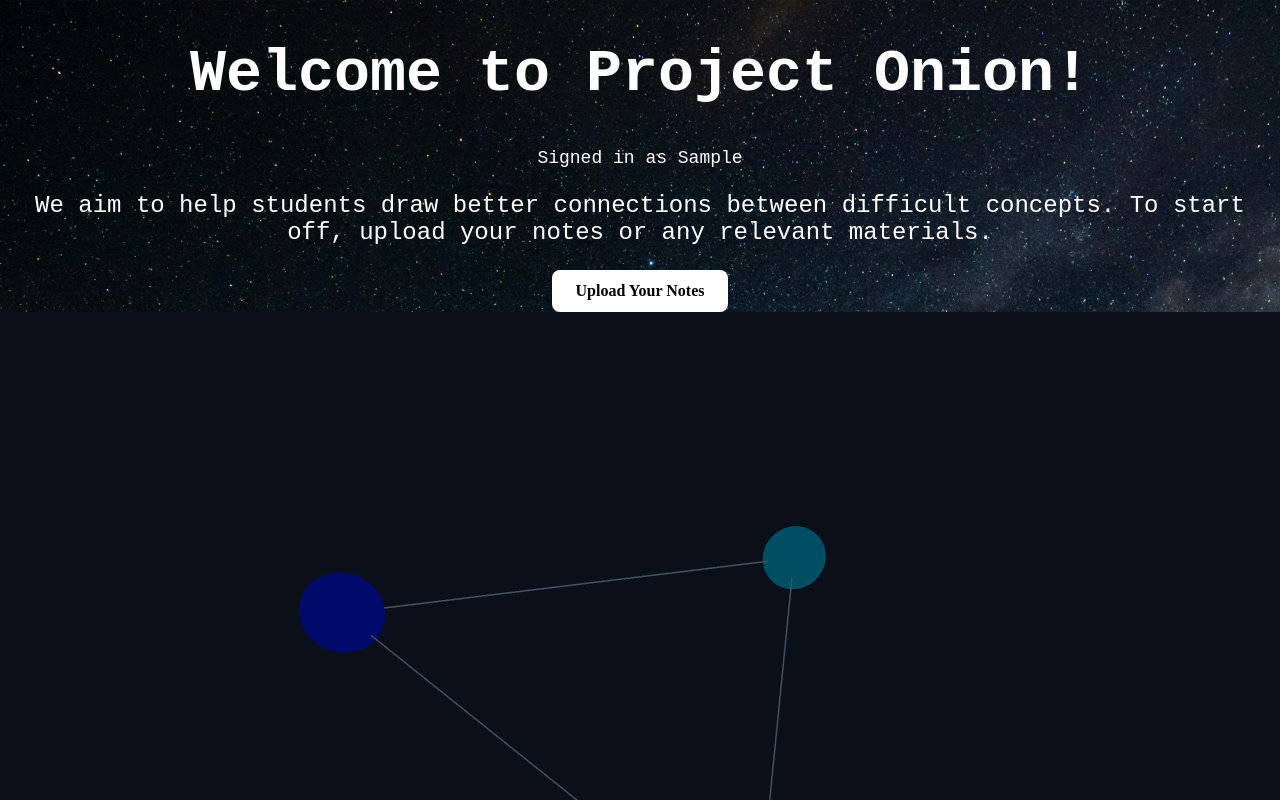
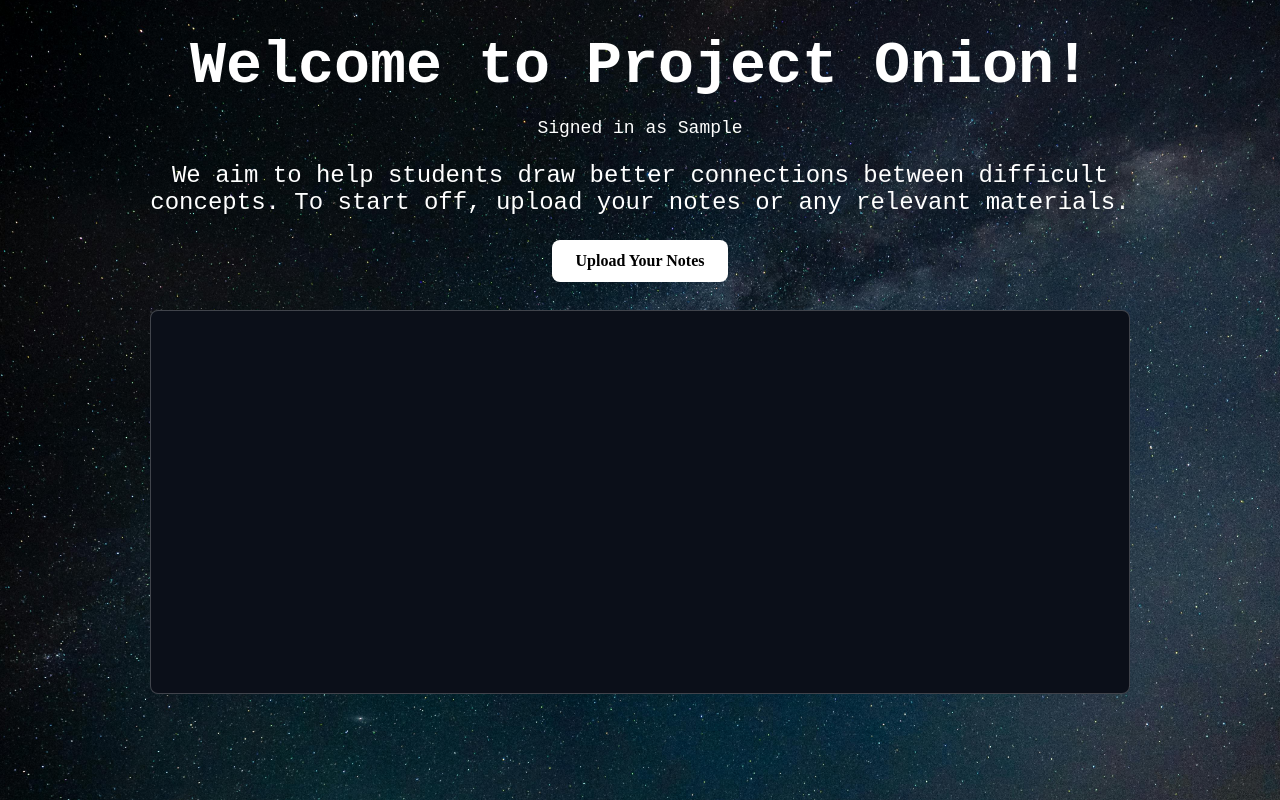
Before and after one commit to gerardlke/Project-Onion, a React (Create React App) app in the folder universe-web/: page / in a window 1280 px wide. Both pictures are taken after typing "Sample", "Sample123" into the empty fields and a click on the button "Login". Shown: the top 800 px of the page. Built offline with nearby package versions, Linux system fonts and the light colour scheme.

Commit message:
Added documentation and node spawn once file uploaded

```diff
--- a/universe-web/src/App.css
+++ b/universe-web/src/App.css
@@ -3,12 +3,37 @@
 }
 
 .app {
+  align-items: center;
+  display: flex;
+  flex-direction: column;
+  gap: 28px;
   min-height: 100vh;
+  padding: 32px 18px 44px;
   text-align: center;
 }
 
 .login-page {
   padding-top: 1px;
+}
+
+.page-content {
+  max-width: 980px;
+  width: min(100%, 980px);
+}
+
+.network-panel {
+  background: #0b0f19;
+  border: 1px solid rgba(255, 255, 255, 0.22);
+  border-radius: 8px;
+  height: clamp(300px, 48vh, 520px);
+  overflow: hidden;
+  width: min(100%, 980px);
+}
+
+.network-panel canvas {
+  display: block;
+  height: 100% !important;
+  width: 100% !important;
 }
 
 .welcome-user {
@@ -23,7 +48,8 @@ h1 {
   color: white;
   text-align: center;
   font-family: 'Courier New', Courier, monospace;
-  font-size: 60px;
+  font-size: clamp(36px, 6vw, 60px);
+  margin: 0 0 18px;
 }
 
 .upload-button {
@@ -42,7 +68,7 @@ p {
   color: white;
   text-align: center;
   font-family: 'Courier New', Courier, monospace;
-  font-size: 24px;
+  font-size: clamp(18px, 2.6vw, 24px);
 }
 
 .popup-overlay {
--- a/universe-web/src/App.js
+++ b/universe-web/src/App.js
@@ -5,15 +5,36 @@ import Stars from './Components/Stars';
 import NetworkScene from './Components/NetworkScene';
 import Login from './Login/Login';
 
+/**
+ * Root application component.
+ *
+ * Responsibilities:
+ * - Hold top-level UI state for login, upload modal visibility, and the latest uploaded file.
+ * - Render the login screen until a user name is submitted.
+ * - Keep the network canvas mounted after login so the universe is visible before and after upload.
+ */
 function App() {
   const [loggedInUser, setLoggedInUser] = useState('');
-  const [fileUploaded, setFileUploaded] = useState(false);
+  const [uploadedFile, setUploadedFile] = useState(null);
   const [showPopup, setShowPopup] = useState(false);
+  const fileUploaded = Boolean(uploadedFile);
 
+  /**
+   * Handles file selection from the upload dialog.
+   *
+   * The selected file is stored immediately so the universe can create a node
+   * without waiting for backend processing. The upload request still runs in the
+   * background so the server can process the document when it is available.
+   *
+   * @param {React.ChangeEvent<HTMLInputElement>} event - File input change event.
+   * @returns {Promise<void>}
+   */
   async function fileUploadEvent(event) {
     const file = event.target.files[0];
     if (file) {
-      // Handle the file upload logic here
+      setUploadedFile(file);
+      setShowPopup(false);
+
       const formData = new FormData();
       formData.append('file', file);
 
@@ -23,9 +44,7 @@ function App() {
           body: formData,
         });
 
-        if (response.ok) {
-          setFileUploaded(true);
-        } else {
+        if (!response.ok) {
           console.error('File upload failed');
         }
       } catch (error) {
@@ -34,10 +53,16 @@ function App() {
     }
   }
 
+  /**
+   * Opens the upload dialog from the main page call-to-action.
+   */
   function handleButtonClick() {
     setShowPopup(true);
   }
 
+  /**
+   * Closes the upload dialog without changing the current uploaded file.
+   */
   function closePopup() {
     setShowPopup(false);
   }
@@ -46,25 +71,31 @@ function App() {
     return (
       <div className="app login-page">
         <h1>Welcome to Project Onion!</h1>
+        {/* Login owns the form fields; App only receives the submitted user name. */}
         <Login onLogin={setLoggedInUser} />
       </div>
     );
   }
 
   return (
-
-      <div className="app">
+    <div className="app">
+      <section className="page-content">
         <h1>Welcome to Project Onion!</h1>
         <p className="welcome-user">Signed in as {loggedInUser}</p>
-        <p>We aim to help students draw better connections between difficult concepts.
-          To start off, upload your notes or any relevant materials.</p>
+        <p>
+          We aim to help students draw better connections between difficult concepts.
+          To start off, upload your notes or any relevant materials.
+        </p>
 
-      <button type="button" className="upload-button" onClick={handleButtonClick}>
-        Upload Your Notes
-      </button>
-      <div style={{ width: '100vw', height: '100vh', background: '#0b0f19' }}>
-      <NetworkScene />
-    </div>
+        <button type="button" className="upload-button" onClick={handleButtonClick}>
+          Upload Your Notes
+        </button>
+      </section>
+
+      {/* Keep the canvas mounted so the universe starts blank instead of appearing late. */}
+      <section className="network-panel" aria-label="Concept network preview">
+        <NetworkScene uploadedFile={uploadedFile} />
+      </section>
 
       {showPopup && (
         <div className="popup-overlay" role="presentation">
--- a/universe-web/src/Components/NetworkScene.js
+++ b/universe-web/src/Components/NetworkScene.js
@@ -1,42 +1,34 @@
-import { useMemo, useState } from 'react';
+import { useState } from 'react';
 import { Canvas } from '@react-three/fiber';
-import { Line, OrbitControls } from '@react-three/drei';
+import { OrbitControls } from '@react-three/drei';
 import NetworkNode from './NetworkNodes';
-import { links, nodes } from '../Data/network.js';
+import { createUploadedFileNode } from '../Data/network.js';
 
-export default function NetworkScene() {
+/**
+ * Renders the 3D universe canvas.
+ *
+ * The canvas is intentionally mounted even when there are no nodes. Before a
+ * file is selected, the scene is blank. After upload, the file is converted
+ * into the first network node.
+ *
+ * @param {Object} props
+ * @param {File|null} [props.uploadedFile=null] - Latest file selected by the user.
+ * @returns {JSX.Element}
+ */
+export default function NetworkScene({ uploadedFile = null }) {
   const [activeNode, setActiveNode] = useState(null);
 
-  const nodesById = useMemo(
-    () => new Map(nodes.map((node) => [node.id, node])),
-    [],
-  );
+  // Derive renderable scene data from React state instead of storing duplicate node state.
+  const visibleNodes = uploadedFile
+    ? [createUploadedFileNode(uploadedFile.name)]
+    : [];
 
   return (
     <Canvas camera={{ position: [0, 0, 7], fov: 60 }}>
       <ambientLight intensity={0.6} />
       <pointLight position={[10, 10, 10]} />
 
-      {links.map(([fromId, toId]) => {
-        const fromNode = nodesById.get(fromId);
-        const toNode = nodesById.get(toId);
-
-        if (!fromNode || !toNode) {
-          return null;
-        }
-
-        return (
-          <Line
-            key={`${fromId}-${toId}`}
-            points={[fromNode.position, toNode.position]}
-            color="#4b5563"
-            lineWidth={1.5}
-            dashed={false}
-          />
-        );
-      })}
-
-      {nodes.map((node) => (
+      {visibleNodes.map((node) => (
         <NetworkNode
           key={node.id}
           position={node.position}
@@ -47,6 +39,7 @@ export default function NetworkScene() {
         />
       ))}
 
+      {/* OrbitControls is scoped to this canvas, so page layout remains stable. */}
       <OrbitControls enableZoom makeDefault />
     </Canvas>
   );
--- a/universe-web/src/Data/network.js
+++ b/universe-web/src/Data/network.js
@@ -1,29 +1,18 @@
-export const nodes = [
-  {
-    id: 1,
-    position: [-3, 1, 0],
+/**
+ * Builds the first universe node from an uploaded file name.
+ *
+ * Keeping this as a factory function makes it easier to replace the placeholder
+ * metadata with backend-derived concepts later without changing NetworkScene.
+ *
+ * @param {string} fileName - Name of the file selected by the user.
+ * @returns {{id: string, position: [number, number, number], color: string, label: string, info: string}}
+ */
+export function createUploadedFileNode(fileName) {
+  return {
+    id: 'uploaded-file',
+    position: [0, 0, 0],
     color: '#4f46e5',
-    label: 'Server Cluster A',
-    info: 'Status: Operational | Load: 42%',
-  },
-  {
-    id: 2,
-    position: [2, 2, -2],
-    color: '#06b6d4',
-    label: 'Database B',
-    info: 'Status: Syncing | Delay: 12ms',
-  },
-  {
-    id: 3,
-    position: [1, -2, 1],
-    color: '#10b981',
-    label: 'Gateway C',
-    info: 'Status: Active | Traffic: High',
-  },
-];
-
-export const links = [
-  [1, 2],
-  [2, 3],
-  [3, 1],
-];
+    label: fileName || 'Uploaded File',
+    info: 'Your uploaded notes are ready to explore.',
+  };
+}
```
Also changed, not shown: universe-web/src/Components/NetworkNodes.js (+39 -22 lines), universe-web/src/Components/Stars.js (+8 -0 lines), universe-web/src/setupTests.js (+10 -0 lines), 1 other file (tests, documents, lock files or other folders).
